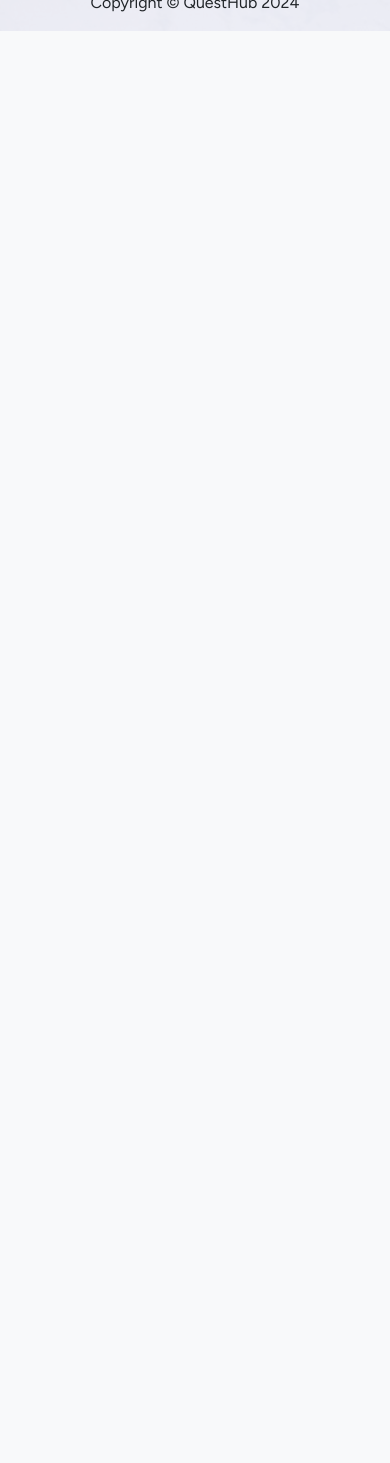
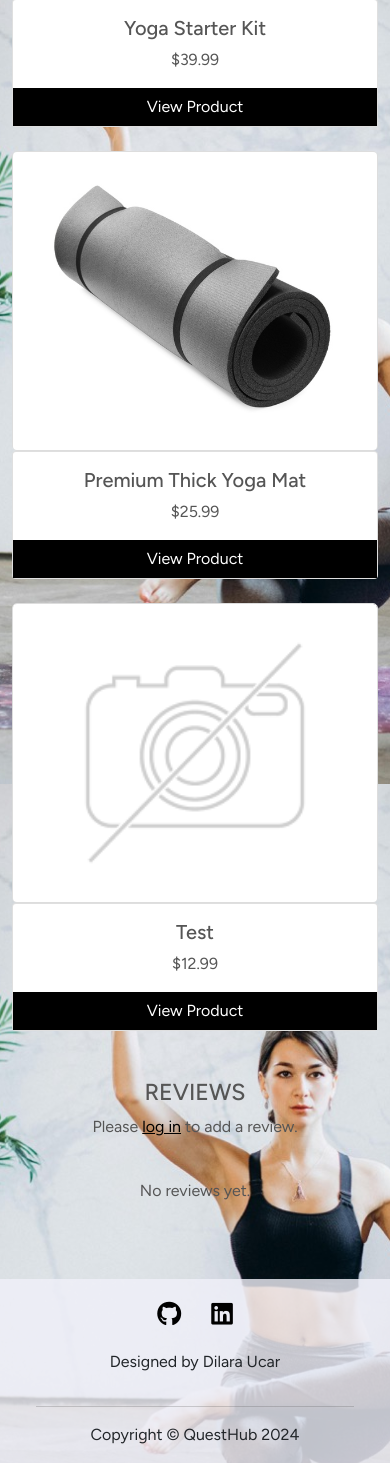
Before and after one commit to DilaraUcar/yoga_vibe_p5, a Django app: page /products/6/ in a window 390 px wide. Shown: the part 1748-3211 px from the top of the page. Before the commit the page ends 1779 px from the top, so only its background shows below. Run offline with Django 3.2, Linux system fonts and the light colour scheme; data comes from the database, SQL or seed files in the repository; data that the repository does not hold is empty; parts of the project's set-up code (start-up, migrations or seed data) failed here and were passed over; some libraries are stand-ins or nearby versions.

Commit message:
Added humanize ap,  intcomma filter to product.price and updated produuct views and template to display recommended products on product detail page,

```diff
--- a/products/models.py
+++ b/products/models.py
@@ -69,7 +69,6 @@ class Favorite(models.Model):
         return f'{self.user.username} - {self.product.name}'
 
 
-
 class Review(models.Model):
     product = models.ForeignKey(Product, on_delete=models.CASCADE)
     user = models.ForeignKey(User, on_delete=models.CASCADE)
--- a/products/templates/products/product_detail.html
+++ b/products/templates/products/product_detail.html
@@ -1,6 +1,7 @@
 {% extends "base.html" %}
 {% load static account %}
 {% load star_rating %}
+{% load humanize %}
 
 {% block page_header %}
 <div class="container header-container">
@@ -77,7 +78,7 @@
                     </div>
                 </div>
 
-                <p class="lead mb-0 text-left font-weight-bold">${{ product.price }}</p>
+                <p class="lead mb-0 text-left font-weight-bold">${{ product.price | intcomma }}</p>
                 {% if product.rating %}
                 <small class="text-muted"><i class="fas fa-star mr-1"></i>{{ product.rating }} / 5</small>
                 {% else %}
@@ -147,6 +148,29 @@
             </div>
         </div>
     </div>
+     <!-- Recommended Products Section -->
+     <div class="row mt-4">
+        <div class="col-12">
+            <h3 class="pb-3 text-center text-uppercase">Recommended Products</h3>
+            <div class="row justify-content-center">
+                {% for recommended_product in recommended_products %}
+                <div class="col-12 col-md-6 col-lg-3 mb-4 text-center">
+                    <div class="h-100">
+                        <a href="{% url 'product_detail' recommended_product.id %}">
+                            <img class="card-img-top recommended-product-img" src="{{ recommended_product.image1.url }}" alt="{{ recommended_product.name }}">
+                        </a>
+                        <div class=" pt-3 card">
+                            <h5 class="card-title">{{ recommended_product.name }}</h5>
+                            <p class="card-text">${{ recommended_product.price }}</p>
+                            <a href="{% url 'product_detail' recommended_product.id %}" class="btn btn-black rounded-0">View Product</a>
+                        </div>
+                    </div>
+                </div>
+                {% endfor %}
+            </div>
+        </div>
+    </div>
+    <!-- Reviews Section -->
     <div class="row mt-4">
         <div class="col-12">
             <h3 class="text-center text-uppercase">Reviews {% if reviews.count > 0 %}({{ reviews.count }}){% endif %}
@@ -169,7 +193,8 @@
                 </div>
             </div>
             {% else %}
-            <p class="text-center text-md-end">Please <a href="{% url 'account_login' %}">log in</a> to add a review.</p>
+            <p class="text-center text-md-end">Please <a href="{% url 'account_login' %}">log in</a> to add a review.
+            </p>
             {% endif %}
         </div>
         <div class="col-12 mt-4">
--- a/products/views.py
+++ b/products/views.py
@@ -3,7 +3,7 @@ from django.contrib import messages
 from django.contrib.auth.decorators import login_required
 from django.db.models import Q
 from django.urls import reverse
-from .models import Product, Category, Favorite, Review
+from .models import Product, Category, Favorite, Review, ProductRecommendation
 from .forms import ProductForm, ReviewForm
 
 
@@ -44,6 +44,7 @@ def product_detail(request, product_id):
     product = get_object_or_404(Product, pk=product_id)
     reviews = Review.objects.filter(product=product)
     is_favorite = False
+    recommended_products = Product.objects.filter(category=product.category).exclude(id=product_id)[:4]
 
     if request.user.is_authenticated:
         is_favorite = Favorite.objects.filter(user=request.user, product=product).exists()
@@ -69,6 +70,7 @@ def product_detail(request, product_id):
         'reviews': reviews,
         'is_favorite': is_favorite,
         'review_form': form,  # Pass review_form to context
+        'recommended_products': recommended_products,
     }
 
     return render(request, 'products/product_detail.html', context)
--- a/profiles/templates/profiles/profile.html
+++ b/profiles/templates/profiles/profile.html
@@ -1,5 +1,6 @@
 {% extends "base.html" %}
 {% load static %}
+{% load humanize %}
 
 {% block extra_css %}
 <link rel="stylesheet" href="{% static 'profiles/css/profile.css' %}">
@@ -63,7 +64,7 @@
                                     {% endfor %}
                                 </ul>
                             </td>
-                            <td>${{ order.grand_total }}</td>
+                            <td>${{ order.grand_total | intcomma }}</td>
                         </tr>
                         {% endfor %}
                     </tbody>
--- a/static/css/base.css
+++ b/static/css/base.css
@@ -224,6 +224,14 @@ a {
 #review-title {
     font-size: 20px;
     font-weight: 600;
+}
+
+.recommended-product-img {
+    max-width: 100%;
+    height: 300px;
+    width: 100%;
+    border: 1px solid #ddd;
+    border-radius: 5px;
 }
 
 /* ------------------------------------------------------------ Shopping Bag */
--- a/templates/base.html
+++ b/templates/base.html
@@ -1,4 +1,5 @@
 {% load static %}
+
 
 <!doctype html>
 <html class="h-100" lang="en">
--- a/templates/includes/toasts/toast_success.html
+++ b/templates/includes/toasts/toast_success.html
@@ -1,3 +1,4 @@
+{% load humanize %}
 <div class="toast custom-toast rounded-0 border-top-0" data-autohide="false">
     <div class="arrow-up arrow-success"></div>
     <div class="w-100 toast-capper bg-success"></div>
@@ -36,7 +37,7 @@
                 <strong>
                     <p class="mt-3 mb-1 text-black">
                         Total{% if free_delivery_delta > 0 %} (Exc. delivery){% endif %}:
-                        <span class="float-right">${{ total|floatformat:2 }}</span>
+                        <span class="float-right">${{ total|floatformat:2 | intcomma }}</span>
                     </p>
                 </strong>
                 {% if free_delivery_delta > 0 %}
--- a/yoga_vibe/settings.py
+++ b/yoga_vibe/settings.py
@@ -49,6 +49,7 @@ INSTALLED_APPS = [
     'django.contrib.messages',
     'django.contrib.staticfiles',
     'django.contrib.sites',
+    'django.contrib.humanize',
     'allauth',
     'allauth.account',
     'allauth.socialaccount',
```
Also changed, not shown: bag/templates/bag/bag.html (+5 -4 lines), checkout/templates/checkout/checkout.html (+11 -8 lines), checkout/templates/checkout/checkout_success.html (+6 -5 lines).
